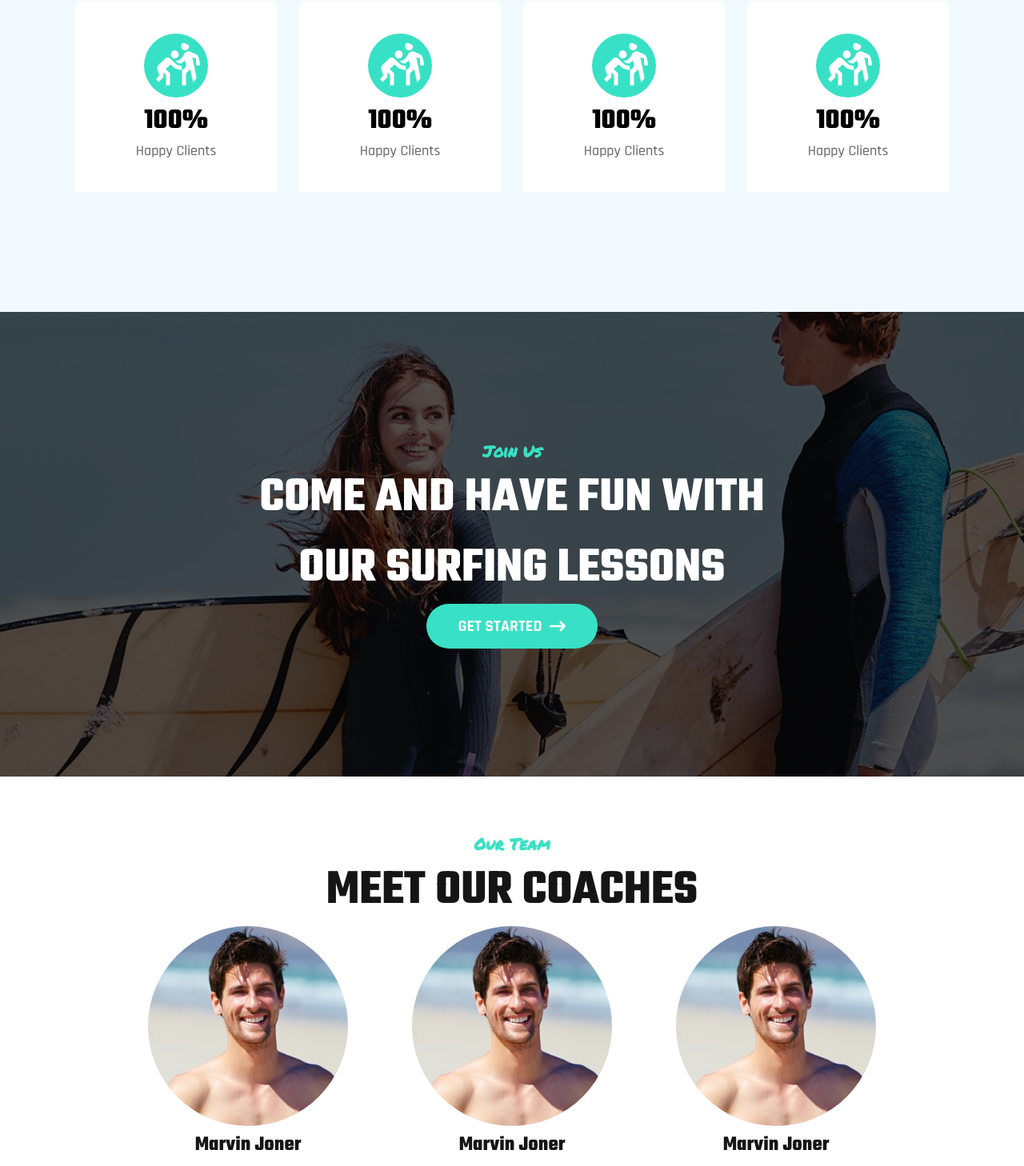
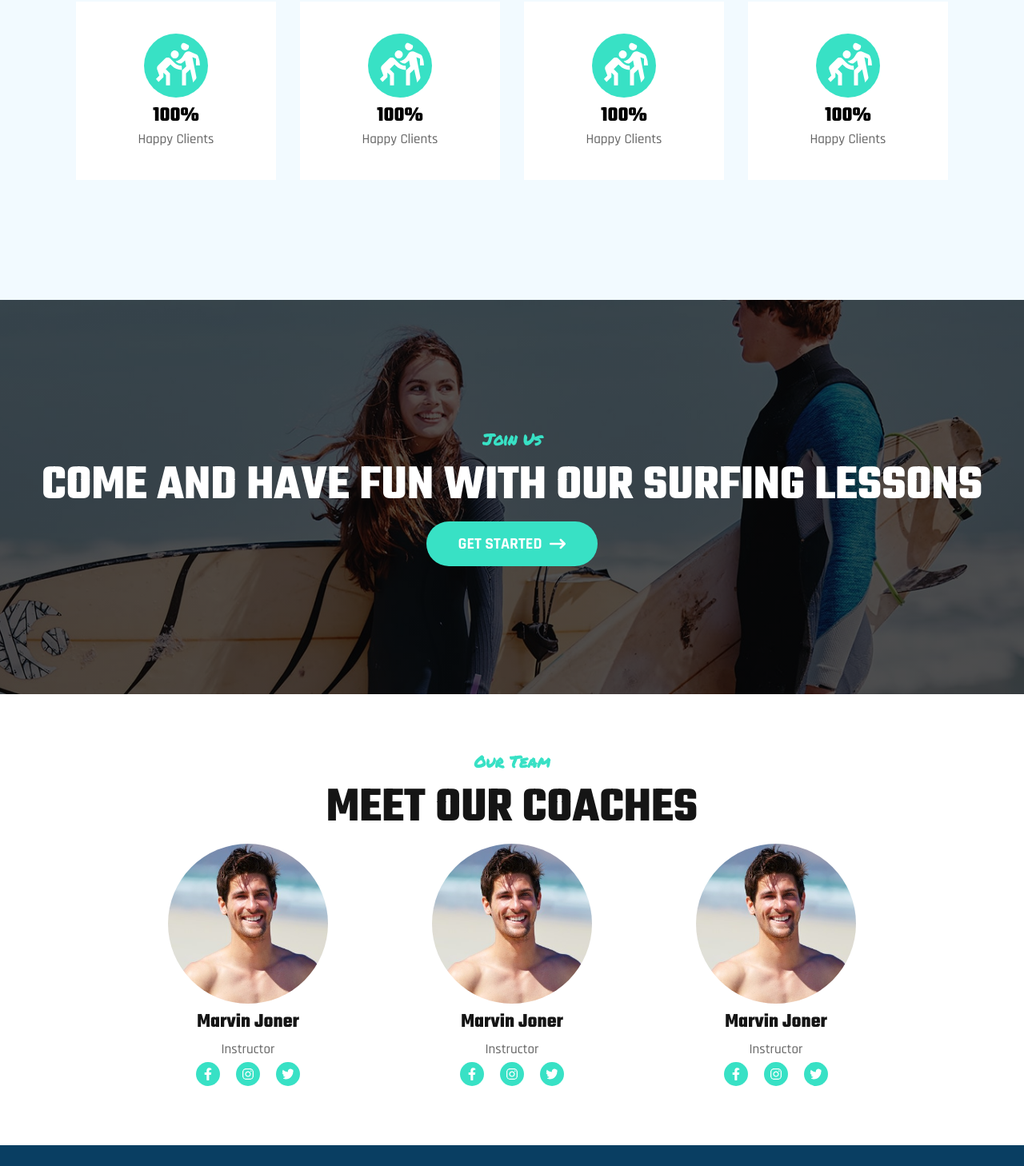
Before and after one commit to aman9549/combat, a React (Vite) app: page / in a window 1280 px wide. Shown: the part 3796-5254 px from the top of the page at 80% size. Built offline with nearby package versions, Linux system fonts and the light colour scheme.

Commit message:
created some more section responise

```diff
--- a/src/component/joinus/joinUs.css
+++ b/src/component/joinus/joinUs.css
@@ -12,3 +12,18 @@
 .sections-sub-heading.color{
     color: var(--light-color);
 }
+
+
+@media(max-width:600px){
+    .join-us-section{
+         padding: 90px 50px;
+    }
+}
+
+
+@media(min-width:600px){
+.join-us-section{
+     padding: 90px 50px;
+}
+
+}
--- a/src/component/ourTeam/ourTeam.css
+++ b/src/component/ourTeam/ourTeam.css
@@ -3,3 +3,31 @@
     grid-template-columns: repeat(3, 300px);
     gap: 30px;
 }
+
+
+@media(min-width:600px){
+
+    .our-team-container{
+         grid-template-columns: repeat(1, 300px);
+    }
+
+}
+
+@media(max-width:600px){
+.our-team-container{
+     grid-template-columns: repeat(1, 300px);
+}
+}
+
+
+@media(min-width:786px){
+    .our-team-container{
+         grid-template-columns: repeat(2, 300px);
+    }
+}
+
+@media(min-width:992px){
+    .our-team-container{
+         grid-template-columns: repeat(3, 300px);
+    }
+}
--- a/src/utilities/outTeam/ourTeamCard.css
+++ b/src/utilities/outTeam/ourTeamCard.css
@@ -34,3 +34,76 @@ font-family: var(--teko-font);
     padding: 10px;
     border-radius: 50%;
 }
+
+
+@media(max-width:600px){
+.our-team-card h1{
+font-size: 16px;
+
+}
+
+.our-team-card p{
+    font-size: 12px;
+
+}
+.our-team-card img{
+    border-radius: 50%;
+    width: 150px;
+}
+
+.team-card-icons svg{
+
+    padding: 7px;
+    border-radius: 50%;
+}
+}
+
+
+@media(min-width:600px){
+.our-team-card h1{
+font-size: 16px;
+
+}
+
+.our-team-card p{
+    font-size: 12px;
+
+}
+.our-team-card img{
+    border-radius: 50%;
+    width: 150px;
+}
+
+.team-card-icons svg{
+
+    padding: 7px;
+    border-radius: 50%;
+}
+}
+@media(min-width:786px){
+.our-team-card h1{
+font-size: 25px;
+
+}
+
+.our-team-card p{
+    font-size: 17px;
+
+}
+.our-team-card img{
+    border-radius: 50%;
+    width: 200px;
+}
+
+.team-card-icons svg{
+
+    padding: 7px;
+    border-radius: 50%;
+}
+}
+@media(min-width:992px){
+
+}
+@media(min-width:1200px){
+
+}
--- a/src/utilities/statisticsCard/statisticsCard.css
+++ b/src/utilities/statisticsCard/statisticsCard.css
@@ -23,3 +23,39 @@
    font-size: 60px;
    border-radius: 50%;
 }
+
+
+@media(max-width:600px){
+
+    .statis-card h2{
+        font-size: 26px;
+    }
+
+    .statis-card p{
+        font-size: 15px;
+    }
+
+}
+
+
+@media(min-width:600px){
+
+    .statis-card h2{
+        font-size: 26px;
+    }
+
+    .statis-card p{
+        font-size: 15px;
+    }
+
+}
+
+@media(min-width:992px){
+       .statis-card h2{
+        font-size: 26px;
+    }
+
+    .statis-card p{
+        font-size: 17px;
+    }
+}
```
